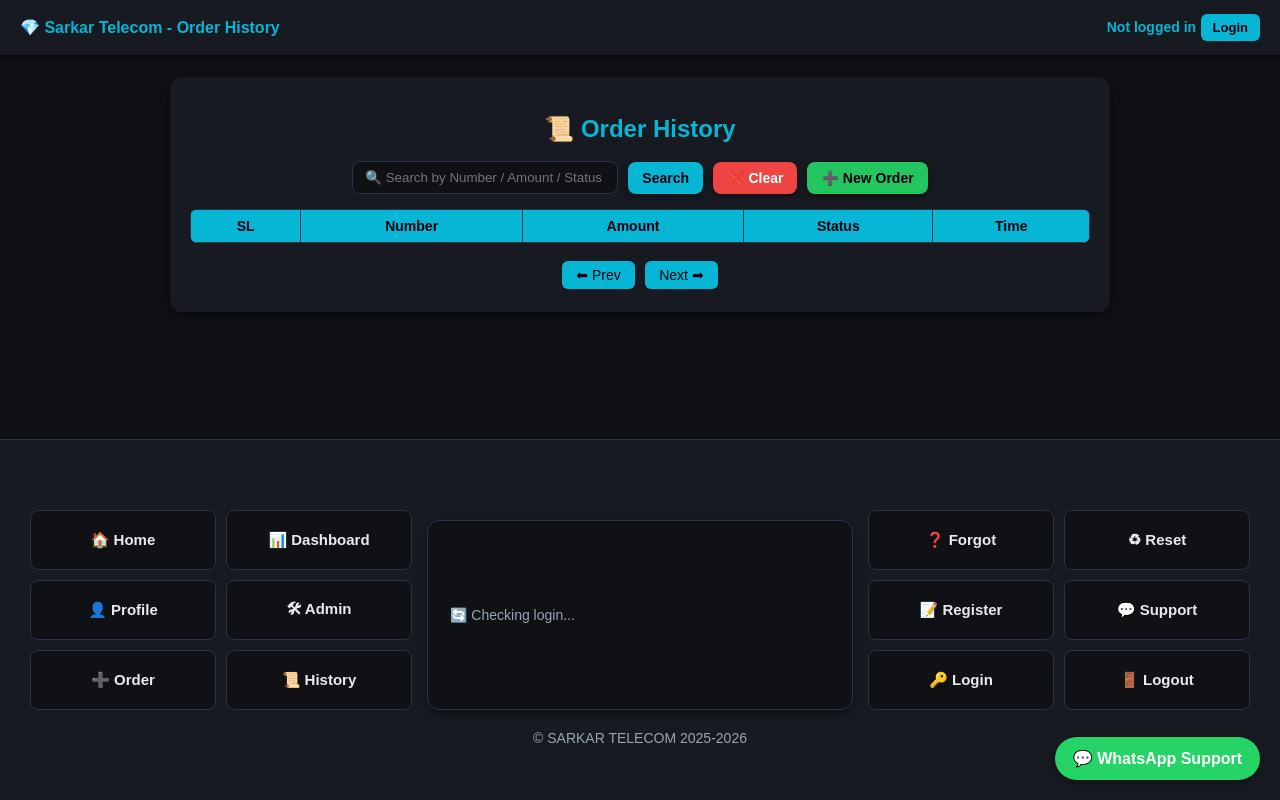
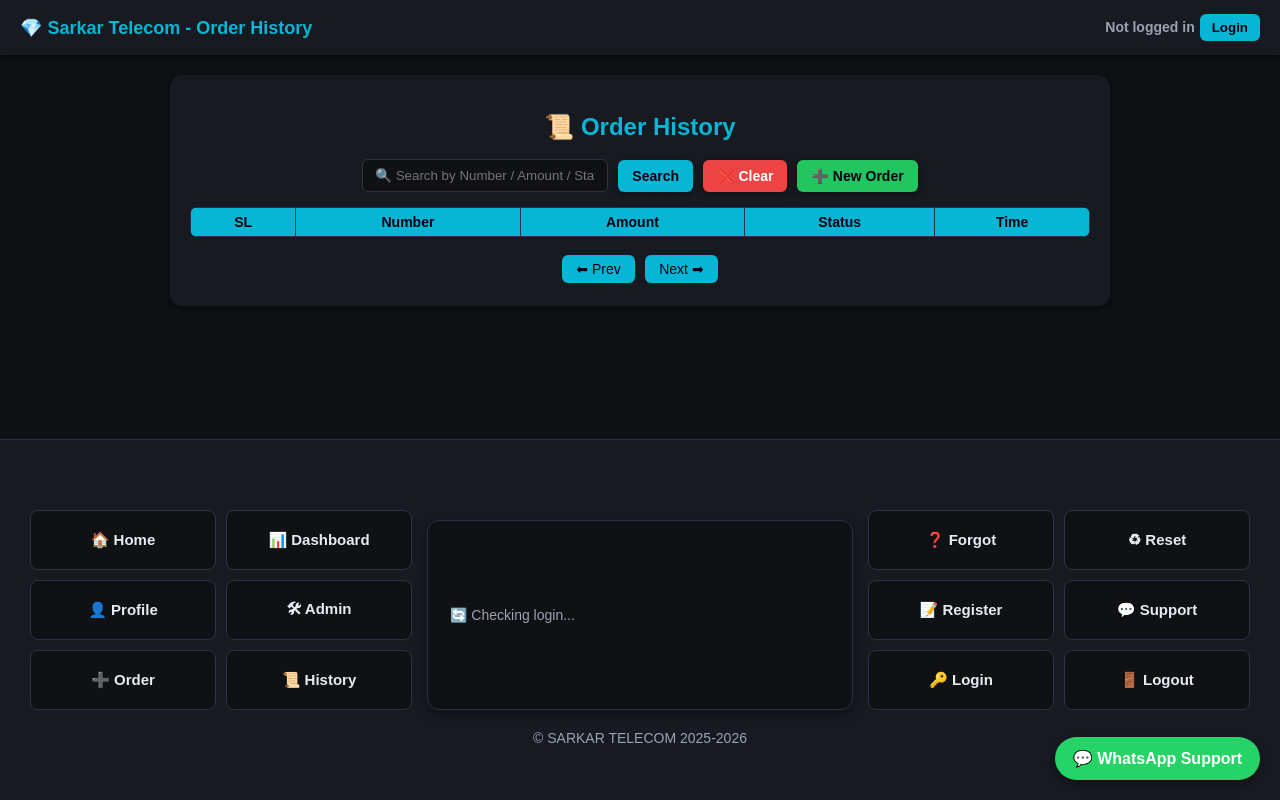
Before and after one commit to sarkar-telecom/Topup, a plain HTML site: page histx.html in a window 1280 px wide. Drawn offline with Linux system fonts and the light colour scheme; no server answers.

Commit message:
Update histx.html

```diff
--- a/histx.html
+++ b/histx.html
@@ -10,47 +10,45 @@
       --accent:#06b6d4; --ok:#22c55e; --bad:#ef4444;
     }
     body {
+      font-family: Arial, sans-serif;
       background:var(--bg); color:var(--text);
-      font-family:Arial,sans-serif; margin:0;
-      display:flex; flex-direction:column; min-height:100vh;
+      margin:0; display:flex; flex-direction:column; min-height:100vh;
+      text-align:center;
     }
     header {
-      background:var(--card); display:flex;
-      justify-content:space-between; align-items:center;
-      padding:14px 20px; color:var(--accent);
-      font-weight:800; box-shadow:0 2px 6px rgba(0,0,0,0.6);
+      background:var(--card); padding:14px 20px;
+      color:var(--accent); font-size:18px; font-weight:bold;
+      display:flex; justify-content:space-between; align-items:center;
+      box-shadow:0 2px 6px rgba(0,0,0,0.6);
     }
     h2 { margin:18px 0; color:var(--accent); }
 
-    .user-info { font-size:14px; }
+    .user-info { font-size:14px; color:var(--muted); }
     .auth-btn {
       background:var(--accent); border:none; color:#001;
-      padding:6px 12px; border-radius:6px;
-      font-size:13px; font-weight:bold; cursor:pointer;
-      transition:0.2s;
+      padding:6px 12px; border-radius:6px; cursor:pointer;
+      font-weight:bold; transition:0.2s;
     }
     .auth-btn:hover { background:#0ea5e9; }
-    .auth-btn.logout { background:var(--bad); color:#fff; }
-    .auth-btn.logout:hover { background:#dc2626; }
 
     main { flex:1; }
 
     .container {
-      max-width:900px; margin:22px auto;
+      max-width:900px; margin:20px auto;
       background:var(--card); border-radius:12px;
       padding:20px; text-align:center;
-      box-shadow:0 2px 10px rgba(0,0,0,0.6);
+      box-shadow:0 2px 10px rgba(0,0,0,0.5);
     }
 
     .top-bar { display:flex; justify-content:center; align-items:center; gap:10px; margin-bottom:15px; flex-wrap:wrap; }
     .search-box input {
-      padding:8px 12px; border-radius:8px; border:1px solid #2b3347;
-      background:#0f1115; color:var(--text); width:240px;
+      padding:8px 12px; border-radius:6px; border:1px solid #333;
+      background:#0f1115; color:var(--text); width:220px;
     }
     .btn {
-      padding:8px 14px; border:none; border-radius:8px;
-      cursor:pointer; font-size:14px; font-weight:bold;
-      transition:0.2s; box-shadow:0 2px 6px rgba(0,0,0,0.5);
+      padding:8px 14px; border:none; border-radius:6px; cursor:pointer;
+      font-size:14px; font-weight:bold; transition:0.2s;
+      box-shadow:0 2px 6px rgba(0,0,0,0.4);
     }
     .btn-accent { background:var(--accent); color:#001; }
     .btn-accent:hover { background:#0ea5e9; }
@@ -60,7 +58,7 @@
     .btn-danger:hover { background:#dc2626; }
 
     table { width:100%; margin:auto; border-collapse:collapse; background:#1f2430; font-size:14px; border-radius:8px; overflow:hidden; }
-    th, td { border:1px solid #2b3347; padding:8px; text-align:center; }
+    th, td { border:1px solid #2b3347; padding:6px; text-align:center; }
     th { background:var(--accent); color:#001; }
 
     .status-box { padding:4px 8px; border-radius:6px; color:#fff; font-size:13px; font-weight:bold; }
@@ -71,8 +69,7 @@
     .pagination { margin-top:15px; }
     .pagination button {
       background:var(--accent); border:none; color:#001;
-      padding:6px 14px; margin:3px; border-radius:6px;
-      cursor:pointer; font-size:14px;
+      padding:6px 14px; margin:3px; border-radius:6px; cursor:pointer; font-size:14px;
     }
     .pagination button:disabled { background:#333; color:#777; cursor:not-allowed; }
 
@@ -90,10 +87,8 @@
 
     /* ✅ Footer */
     #footer-container {
-      margin-top:auto;
-      background:#171a21;
-      padding:20px;
-      text-align:center;
+      margin-top:auto; background:var(--card);
+      padding:20px; text-align:center;
       border-top:1px solid #2b3347;
     }
     #userBox { margin-top:10px; font-size:14px; color:var(--muted); }
@@ -153,9 +148,9 @@
 <script type="module">
   import { initializeApp } from "https://www.gstatic.com/firebasejs/10.12.5/firebase-app.js";
   import { getAuth, onAuthStateChanged, signOut } from "https://www.gstatic.com/firebasejs/10.12.5/firebase-auth.js";
-  import { getFirestore, doc, getDoc, updateDoc, arrayUnion } from "https://www.gstatic.com/firebasejs/10.12.5/firebase-firestore.js";
+  import { getFirestore } from "https://www.gstatic.com/firebasejs/10.12.5/firebase-firestore.js";
 
-  // Firebase config
+  // ✅ Firebase config
   const firebaseConfig = {
     apiKey: "AIzaSyBIIOv-2Laqugv5_HAIRNJllp8YUfYndF8",
     authDomain: "diamond-recharge-f7f59.firebaseapp.com",
@@ -167,39 +162,15 @@
 
   const app = initializeApp(firebaseConfig);
   const auth = getAuth(app);
-  const db = getFirestore(app);
 
-  const FINALDATA_CSV = "https://docs.google.com/spreadsheets/d/e/2PACX-1vR4owbSc_h38ouaktOU30TYqH6wy93qYjmW0G5GWXhsBMzsrVSaWzPtVPA7YpyOUmlEpStByT8TxG0-/pub?gid=1098128992&single=true&output=csv";
+  // ✅ আপনার আগের Order History JS লজিক একদম অক্ষুণ্ণ থাকবে
+  // শুধু Footer Loader আলাদা রাখা হলো
 
-  // Existing scripts (unchanged) ⬇️
-  // ... আপনার আগের সব ফাংশন refund সহ ঠিক 그대로 থাকবে ...
-
-  // ✅ Footer Loader
+  // ✅ Footer Loader (no auth issue)
   fetch("footer.html")
     .then(res=>res.text())
     .then(html=>{
       document.getElementById("footer-container").innerHTML=html;
-      const userBox=document.getElementById("userBox");
-      if(userBox){
-        onAuthStateChanged(auth,async(user)=>{
-          if(user){
-            const ref=doc(db,"users",user.uid);
-            const snap=await getDoc(ref);
-            const data=snap.exists()?snap.data():{};
-            userBox.innerHTML=`
-              <img src="${data.avatar||user.photoURL||'https://i.ibb.co/3pPYd14/user.png'}" width="80" style="border-radius:50%;border:3px solid #06b6d4;">
-              <div>
-                <h3>${data.name||user.displayName||"No Name"} <span style="color:orange">(${data.role??"User"})</span></h3>
-                <p>💎 <span style="color:lime">${data.balance??0}</span></p>
-                <p>📱 <span style="color:gold">${data.phone??"N/A"}</span></p>
-                <p>📧 <span style="color:skyblue">${user.email}</span></p>
-              </div>
-            `;
-          }else{
-            userBox.innerHTML="<p>❌ Not logged in</p>";
-          }
-        });
-      }
     });
 </script>
 
```
